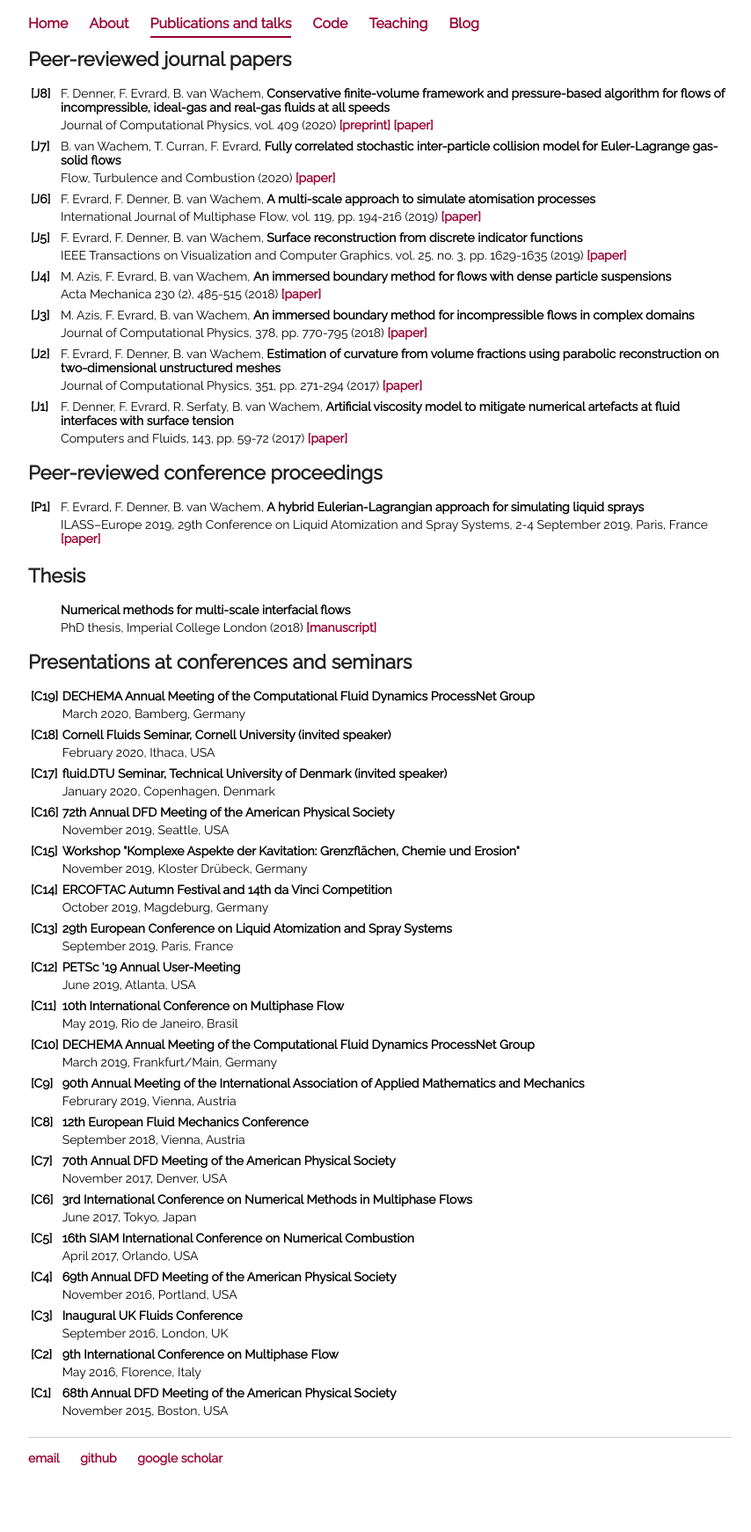
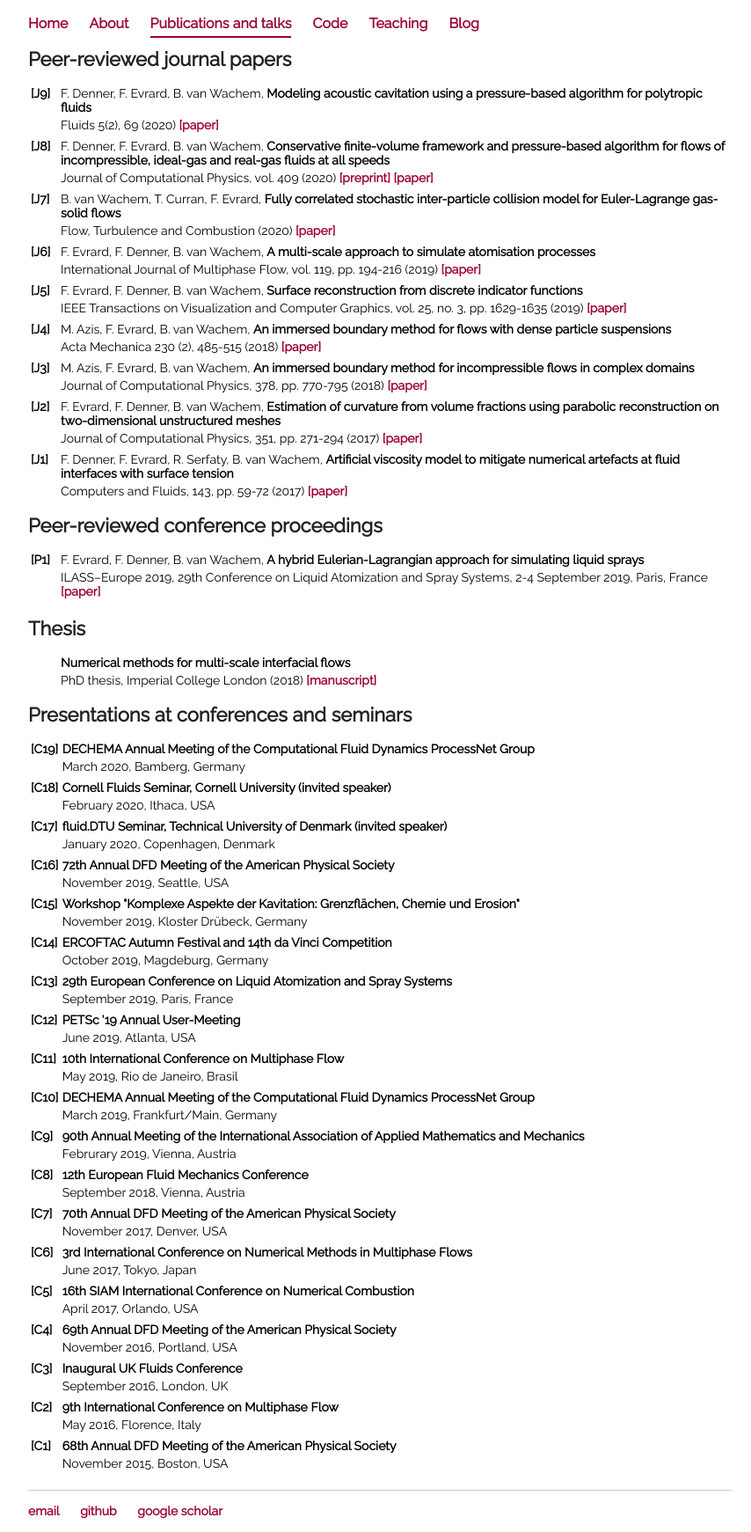
Before and after one commit to fabienevrard/fabienevrard.github.io, a Jekyll site: the page built from publications/index.html, in a window 1280 px wide. Shown: the whole page at 88% size, without its empty margins (208-1062 px from the left). Built offline with Jekyll 4.4.1, drawn with Linux system fonts in a browser that asks for light colours; before the commit the page ends 1681 px from its top, so only the background shows below that.

Commit message:
Update index.html

```diff
--- a/publications/index.html
+++ b/publications/index.html
@@ -8,6 +8,15 @@ title: Publications and talks
 	 <table style="width:100%; vertical-align: top; text-align: left;">
 		 <col width=4%>
 		 <col width=95%>
+		 <tr>
+			 <td><b>[J9]</b></td>
+			 <td>F. Denner, F. Evrard, B. van Wachem, <b>Modeling acoustic cavitation using a pressure-based algorithm for polytropic fluids</b></td>
+		 </tr>
+		 <tr>
+			 <td></td>
+			 <td>Fluids 5(2), 69 (2020) <b><a href="https://doi.org/10.3390/fluids5020069">[paper]</a></b></td>
+		 </tr>
+		 <tr><td></td><td></td></tr>
 		 <tr>
 			 <td><b>[J8]</b></td>
 			 <td>F. Denner, F. Evrard, B. van Wachem, <b>Conservative finite-volume framework and pressure-based algorithm for flows of incompressible, ideal-gas and real-gas fluids at all speeds</b></td>
```
